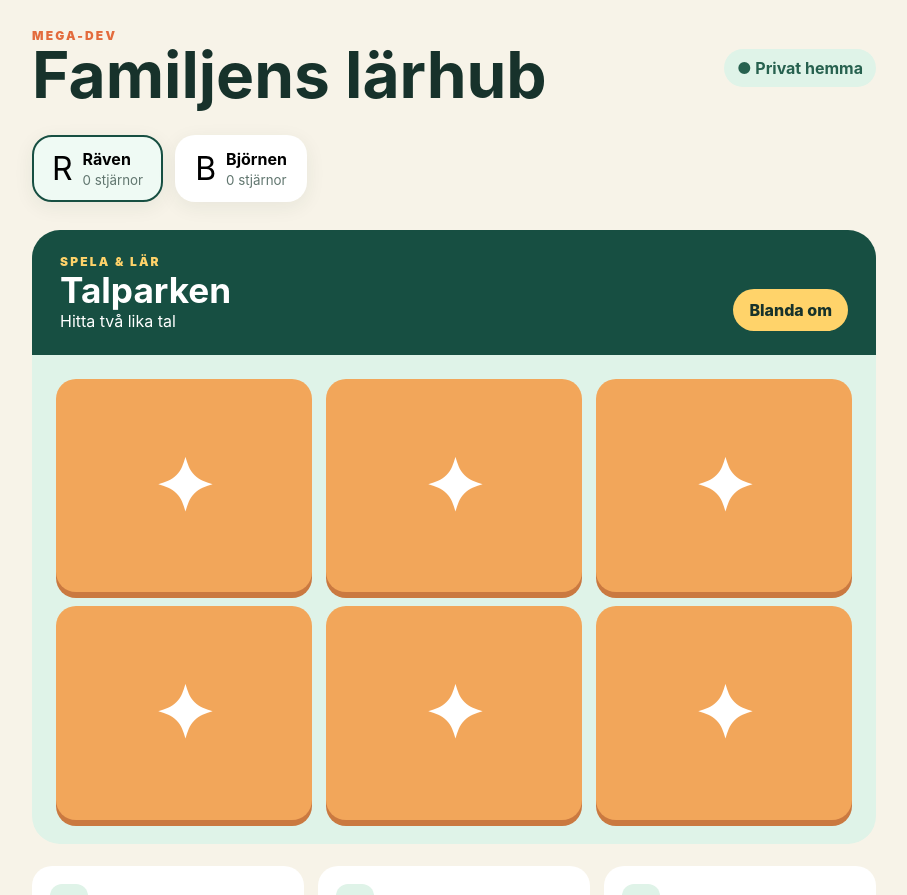
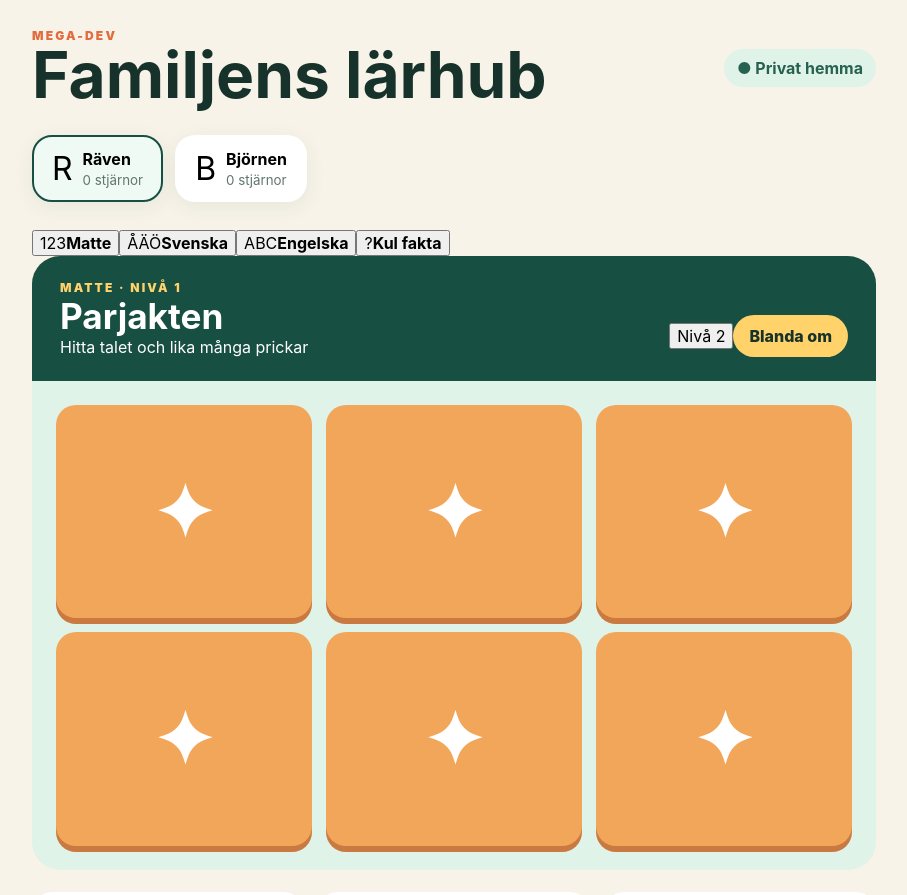
Before and after one commit to st0nken-spec/Mega-dev, a React (Vite) app: page / in a window 1280 px wide. Shown: the top 895 px of the page, without its empty margins (186-1093 px from the left). Built offline with nearby package versions, Linux system fonts and the light colour scheme.

Commit message:
Refactor App component to include track selection

```diff
--- a/src/App.tsx
+++ b/src/App.tsx
@@ -1,34 +1,32 @@
-import { useMemo, useState } from 'react'
+import { useState } from 'react'
 import './App.css'
+import { awardStar, getTrack, loadProfiles, makeDeck, matchCards, tracks, type Difficulty, type Profile, type TrackId } from './game'
 
-import { awardStar, loadProfiles, makeDeck, matchCards, type Profile } from './game'
-
-
-export default function App() {
-  const [profiles,setProfiles] = useState<Profile[]>(()=>loadProfiles(localStorage.getItem('mega-profiles')))
-  const [activeId,setActiveId] = useState(profiles[0].id)
-  const [deck,setDeck] = useState(()=>makeDeck())
-  const [open,setOpen] = useState<string[]>([])
-  const [message,setMessage] = useState('Hitta två lika tal')
-  const active = useMemo(()=>profiles.find(p=>p.id===activeId) ?? profiles[0],[profiles,activeId])
-  const choose = (id:string) => {
-    if(open.length===2) return
-    const card=deck.find(c=>c.id===id); if(!card||card.matched||open.includes(id)) return
-    const next=[...open,id]; setOpen(next)
-    if(next.length===2){
-      const [a,b]=next.map(x=>deck.find(c=>c.id===x))
-      if(a?.value===b?.value){
-        setDeck(cards=>matchCards(cards,next).deck); setOpen([]); setMessage(`Rätt! ${a?.value} och ${b?.value}`)
-        setProfiles(items=>{const updated=awardStar(items,active.id); localStorage.setItem('mega-profiles',JSON.stringify(updated)); return updated})
-      } else { setMessage('Nästan! Försök igen'); window.setTimeout(()=>setOpen([]),650) }
+export default function App(){
+  const [profiles,setProfiles]=useState<Profile[]>(()=>loadProfiles(localStorage.getItem('mega-profiles')))
+  const [activeId,setActiveId]=useState(profiles[0].id)
+  const [trackId,setTrackId]=useState<TrackId>('math')
+  const [difficulty,setDifficulty]=useState<Difficulty>(1)
+  const [deck,setDeck]=useState(()=>makeDeck())
+  const [open,setOpen]=useState<string[]>([])
+  const track=getTrack(trackId)
+  const [message,setMessage]=useState(track.instruction)
+  const start=(nextTrack:TrackId=trackId,nextDifficulty:Difficulty=difficulty)=>{const next=getTrack(nextTrack);setTrackId(nextTrack);setDifficulty(nextDifficulty);setDeck(makeDeck(nextTrack,nextDifficulty));setOpen([]);setMessage(next.instruction)}
+  const choose=(id:string)=>{
+    if(open.length===2)return
+    const card=deck.find(c=>c.id===id);if(!card||card.matched||open.includes(id))return
+    const next=[...open,id];setOpen(next)
+    if(next.length===2){const result=matchCards(deck,next)
+      if(result.matched){setDeck(result.deck);setOpen([]);setMessage('Rätt! Bra jobbat!');setProfiles(items=>{const updated=awardStar(items,activeId);localStorage.setItem('mega-profiles',JSON.stringify(updated));return updated})}
+      else{setMessage('Nästan! Försök igen');window.setTimeout(()=>setOpen([]),650)}
     }
   }
-  const reset=()=>{setDeck(makeDeck());setOpen([]);setMessage('Hitta två lika tal')}
   return <main>
     <header><div><p className="eyebrow">MEGA-DEV</p><h1>Familjens lärhub</h1></div><span className="private">● Privat hemma</span></header>
     <section className="profiles" aria-label="Välj profil">{profiles.map(p=><button className={p.id===activeId?'profile active':'profile'} onClick={()=>setActiveId(p.id)} key={p.id}><span>{p.id.endsWith('1')?'R':'B'}</span><b>{p.name}</b><small>{p.stars} stjärnor</small></button>)}</section>
-    <section className="hero"><div><p className="eyebrow">SPELA & LÄR</p><h2>Talparken</h2><p>{message}</p></div><button className="reset" onClick={reset}>Blanda om</button></section>
-    <section className="game" aria-label="Memory med tal">{deck.map(card=>{const shown=card.matched||open.includes(card.id); return <button data-testid={card.id} aria-label={shown?`Tal ${card.value}`:'Dolt kort'} disabled={card.matched} onClick={()=>choose(card.id)} className={shown?'card shown':'card'} key={card.id}>{shown?card.value:'✦'}</button>})}</section>
-    <nav><article><span className="nav-icon">S</span><b>Spela</b><small>Första spelet är igång</small></article><article><span className="nav-icon">K</span><b>Skapa</b><small>Kommer i M4</small></article><article><span className="nav-icon">L</span><b>Läxa</b><small>Kommer i M5</small></article></nav>
+    <section className="track-picker" aria-label="Välj ämne">{tracks.map(item=><button className={item.id===trackId?'track active':'track'} onClick={()=>start(item.id,difficulty)} key={item.id}><span>{item.shortName}</span><b>{item.name}</b></button>)}</section>
+    <section className="hero"><div><p className="eyebrow">{track.name.toUpperCase()} · NIVÅ {difficulty}</p><h2>Parjakten</h2><p aria-live="polite">{message}</p></div><div className="actions"><button className="level" onClick={()=>start(trackId,difficulty===1?2:1)}>Nivå {difficulty===1?2:1}</button><button className="reset" onClick={()=>start()}>Blanda om</button></div></section>
+    <section className="game" aria-label={`Memory: ${track.name}`}>{deck.map(card=>{const shown=card.matched||open.includes(card.id);return <button data-testid={card.id} aria-label={shown?card.label:'Dolt kort'} disabled={card.matched} onClick={()=>choose(card.id)} className={shown?'card shown':'card'} key={card.id}>{shown?<span>{card.label}</span>:'✦'}</button>})}</section>
+    <nav><article><span className="nav-icon">S</span><b>Spela</b><small>Fyra ämnen är igång</small></article><article><span className="nav-icon">K</span><b>Skapa</b><small>Kommer senare</small></article><article><span className="nav-icon">L</span><b>Läxa</b><small>Kommer senare</small></article></nav>
   </main>
 }
```
